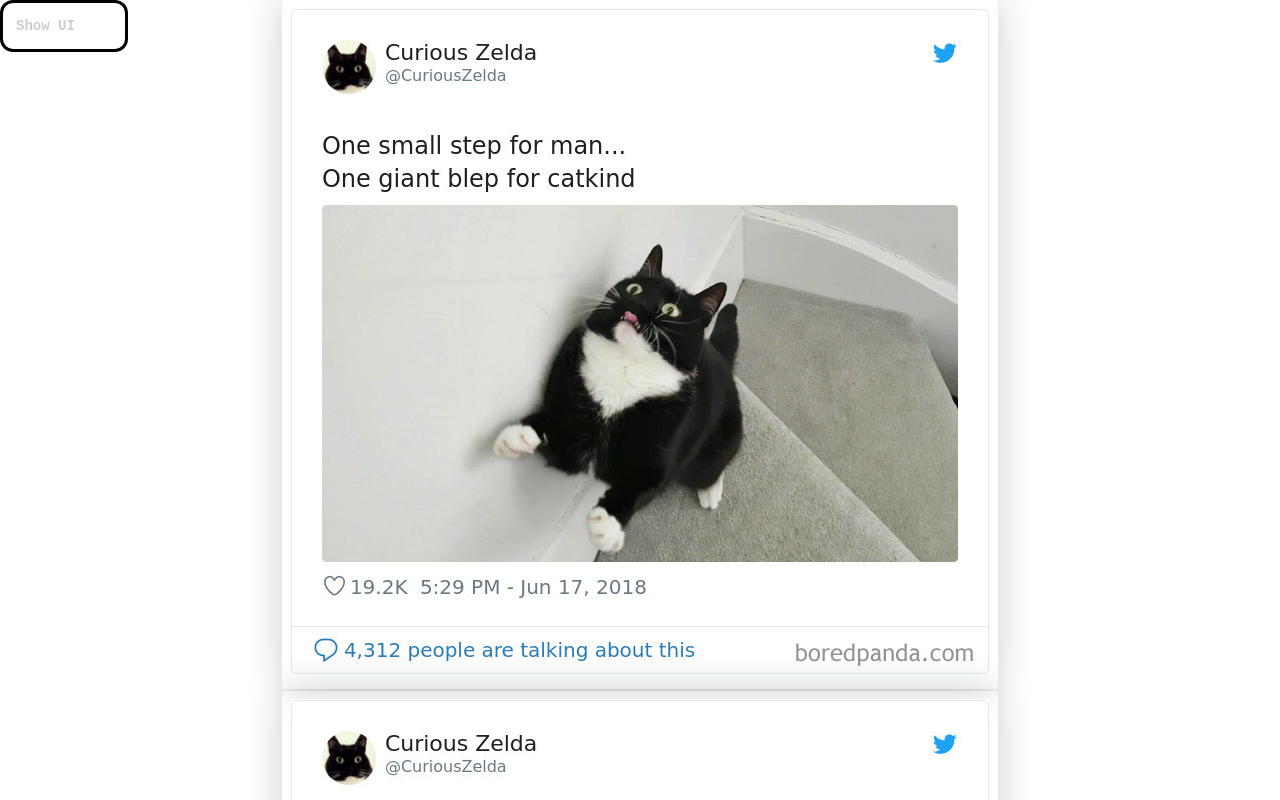
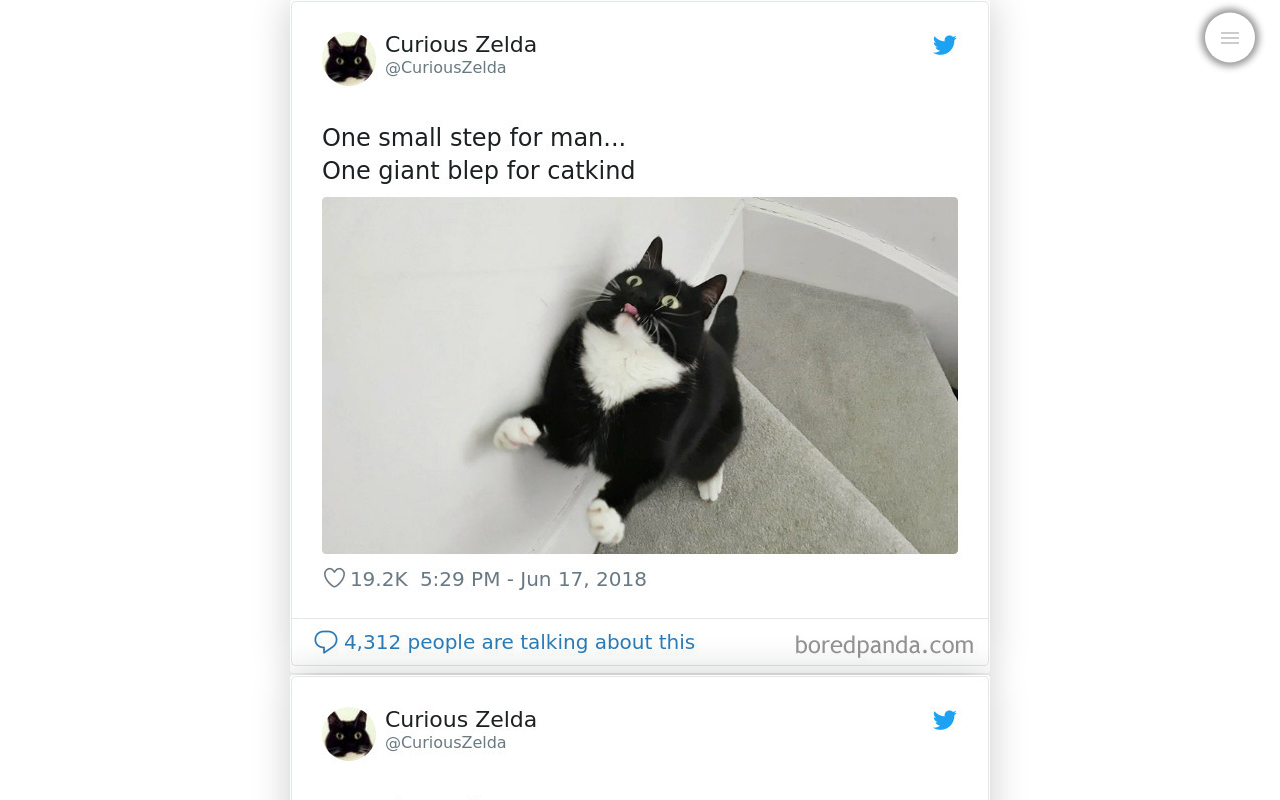
Before and after one commit to Phrenchen/mediaviewer, an Angular app: page / in a window 1280 px wide. Both pictures are taken after a click on the button "Zelda". Built offline with nearby package versions, Linux system fonts and the light colour scheme; what ngx-color-picker, ngx-image-cropper would draw is missing.

Commit message:
content und hübscher :)

```diff
--- a/src/app/app.component.css
+++ b/src/app/app.component.css
@@ -1,8 +1,8 @@
 .hover-over-everything {
   position: absolute;
   top: 0;
-  left: 0;
-
+  right: 0;
+  transform: translate(-50%, 25%);
   z-index: 999999999999;
 }
 
--- a/src/app/components/settings/settings.component.css
+++ b/src/app/components/settings/settings.component.css
@@ -10,9 +10,8 @@
 }
 
 .setting-container > * {
-  outline: 3px solid darkgoldenrod;
-  -webkit-box-shadow: 13px 12px 15px 5px #CECECE;
-  box-shadow: 13px 12px 15px 5px #CECECE;
+  /* -webkit-box-shadow: 13px 12px 15px 5px #CECECE;
+  box-shadow: 13px 12px 15px 5px #CECECE; */
 
   padding: .5rem .2rem;
 
--- a/src/app/components/settings/settings.component.html
+++ b/src/app/components/settings/settings.component.html
@@ -1,4 +1,4 @@
-<div class="setting-container">
+<div class="setting-container with-shadow">
   <app-grid-configurator></app-grid-configurator>
   <button mat-raised-button *ngIf="fileCount > 0" (click)="resetFiles()">
     Liste löschen
@@ -14,5 +14,5 @@
     <!-- <b>Dateien suchen</b> -->
     <b></b>
   </label>
-  <app-theme-switch></app-theme-switch>
+  <!-- <app-theme-switch></app-theme-switch> -->
 </div>
--- a/src/app/modules/file-loader/components/grid-configurator/grid-configurator.component.html
+++ b/src/app/modules/file-loader/components/grid-configurator/grid-configurator.component.html
@@ -1,5 +1,26 @@
 <div class="column-buttons">
   <!-- <p>Anzahl Spalten ändern</p> -->
-  <button mat-raised-button matTooltip="Weniger Spalten" [matTooltipPosition]="'below'" class="button" (click)="decreaseColCount($event)">-</button>
-  <button mat-raised-button matTooltip="Mehr Spalten" [matTooltipPosition]="'below'" class="button" (click)="increaseColCount($event)">+</button>
+
+  <!-- <button mat-raised-button matTooltip="Weniger Spalten" [matTooltipPosition]="'below'" class="button" (click)="decreaseColCount($event)">-</button>
+  <button mat-raised-button matTooltip="Mehr Spalten" [matTooltipPosition]="'below'" class="button" (click)="increaseColCount($event)">+</button> -->
+
+  <button
+    mat-icon-button
+    class="icon-btn"
+    (click)="decreaseColCount($event)"
+    matTooltip="Weniger Spalten"
+    [matTooltipPosition]="'below'"
+  >
+    <mat-icon>remove</mat-icon>
+  </button>
+
+  <button
+    mat-icon-button
+    class="icon-btn"
+    (click)="increaseColCount($event)"
+    matTooltip="Mehr Spalten"
+    [matTooltipPosition]="'below'"
+  >
+    <mat-icon>add</mat-icon>
+  </button>
 </div>
--- a/src/app/modules/file-loader/components/media-item/media-item.component.css
+++ b/src/app/modules/file-loader/components/media-item/media-item.component.css
@@ -32,7 +32,14 @@
   /* pointer-events: none; */
 }
 
+.hoverable {
+  transform: scale(1);
+  transition: all .5s ease-out;
+}
 
+.hover-zoom {
+  transform: scale(1.1);
+}
 
 
   .audio-container {
--- a/src/app/modules/file-loader/components/media-item/media-item.component.html
+++ b/src/app/modules/file-loader/components/media-item/media-item.component.html
@@ -7,7 +7,7 @@
   >
 
 
-    <div [ngClass]="{'gradient-shadow': isHovering}" (mouseover)="hoverStart($event)" (mouseout)="hoverEnd($event)" (click)="onItemClicked()">
+    <div class="hoverable" [ngClass]="{'hover-zoom': isHovering}" (mouseover)="hoverStart($event)" (mouseout)="hoverEnd($event)" (click)="onItemClicked()">
       <div *ngSwitchCase="'image'">
         <img
           src="{{getUrl(item)}}"
--- a/src/app/modules/file-loader/file-loader.module.ts
+++ b/src/app/modules/file-loader/file-loader.module.ts
@@ -8,6 +8,7 @@ import { GridConfiguratorComponent } from './components/grid-configurator/grid-c
 import { ImageEditorModule } from '../image-editor/image-editor.module';
 import { MatButtonModule } from '@angular/material/button';
 import { MatTooltipModule } from '@angular/material/tooltip';
+import { MatIconModule } from '@angular/material/icon';
 
 @NgModule({
   declarations: [
@@ -22,6 +23,7 @@ import { MatTooltipModule } from '@angular/material/tooltip';
     ImageEditorModule,
     MatButtonModule,
     MatTooltipModule,
+    MatIconModule,
   ],
   exports: [
     DropZoneComponent,
--- a/src/app/modules/toggle-anything/toggle-anything.module.ts
+++ b/src/app/modules/toggle-anything/toggle-anything.module.ts
@@ -1,13 +1,15 @@
 import { NgModule } from '@angular/core';
 import { CommonModule } from '@angular/common';
 import { ToggleAnythingComponent } from './toggle-anything/toggle-anything.component';
+import { MatIconModule } from '@angular/material/icon';
 
 
 
 @NgModule({
   declarations: [ToggleAnythingComponent],
   imports: [
-    CommonModule
+    CommonModule,
+    MatIconModule,
   ],
   exports: [
     ToggleAnythingComponent
--- a/src/app/modules/toggle-anything/toggle-anything/toggle-anything.component.css
+++ b/src/app/modules/toggle-anything/toggle-anything/toggle-anything.component.css
@@ -1,8 +1,35 @@
-div {
+.toggle-container {
   padding: 1rem;
   cursor: pointer;
 
-  border: 3px solid black;
-  border-radius: 1rem;
-  width: 10vw;
+  /* border: 3px solid black; */
+  border-radius: 50%;
+  width: min-content;
+  height: min-content;
+
+  display: flex;
+  justify-content: center;
+  align-items: center;
+
+  background-color: var(--selected-bg-color);
+
+  transition: all .6s ease-out;
 }
+
+.toggle-container:hover {
+  background-color: var(--selected-txt-color);
+}
+
+.toggle-container:hover .icon {
+  color: black;
+}
+
+
+.icon {
+  transition: all .3s ease-out;
+  color: var(--selected-txt-color);
+}
+
+.expanded {
+  transform: rotate(90deg);
+}
--- a/src/app/modules/toggle-anything/toggle-anything/toggle-anything.component.html
+++ b/src/app/modules/toggle-anything/toggle-anything/toggle-anything.component.html
@@ -1,2 +1,3 @@
-<!-- <button (click)="onToggle()">{{ toggle ? enabledLabel : disabledLabel}}</button> -->
-<div (click)="onToggle()">{{ toggle ? enabledLabel : disabledLabel}}</div>
+<div class="toggle-container with-shadow" (click)="onToggle()">
+  <mat-icon class="icon" [ngClass]="{'expanded': toggle}">menu</mat-icon>
+</div>
--- a/src/styles.css
+++ b/src/styles.css
@@ -45,33 +45,8 @@ body { margin: 0; font-family: Roboto, "Helvetica Neue", sans-serif; }
   /* background-color: transparent; */
   box-shadow: 0 0 3rem hsl(0 0 0 / 0.2);
 }
-.gradient-shadow {
 
-  background: linear-gradient(
-    45deg,
-    hsl(var(--clr-orange)),
-    hsl(var(--clr-blue))
-    );
-    box-shadow: 0;
-    position: relative;
-    isolation: isolate;
-  }
-
-  .gradient-shadow::before,
-  .gradient-shadow::after {
-    content: "";
-    position: absolute;
-    inset: 0;
-    z-index: -1;
-    background: inherit;
-  }
-
-  .gradient-shadow::before {
-    filter: blur(0.75em);
-  }
-
-  .gradient-shadow::after {
-    opacity: 0.5;
-    filter: blur(2em);
-  }
-  /* gradient-shadow */
+.with-shadow {
+  -webkit-box-shadow: 0px 0px 7px 4px rgba(0,0,0,0.41);
+  box-shadow: 0px 0px 7px 4px rgba(0,0,0,0.41);
+}
--- a/src/variables.css
+++ b/src/variables.css
@@ -13,7 +13,7 @@
 
 
   /* basics */
-  --dark-bg: #333;
+  --dark-bg: #333333;
   --light-bg: #ccc;
   --dark-txt: #333;
   --light-txt: #ccc;
@@ -28,17 +28,17 @@
 
   /* gradient-shadow */
 
-  --color: hsl(37, 100%, 84%);
+  /* --color: hsl(37, 100%, 84%); */
 
 
   /* --clr-orange: 7 100% 63%; */
   /* --clr-orange: 212, 100%, 86%; */
-  --clr-orange: 37, 100%, 84%;
+  /* --clr-orange: 37, 100%, 84%; */
   /* --clr-blue: 239 100% 50%; */
   /* --clr-blue: 212, 100%, 84%; */
-  --clr-blue: 96, 100%, 84%;
+  /* --clr-blue: 96, 100%, 84%; */
 
-  --spacer: 1vmin;
+  /* --spacer: 1vmin; */
   /* gradient-shadow end */
 
 
```
